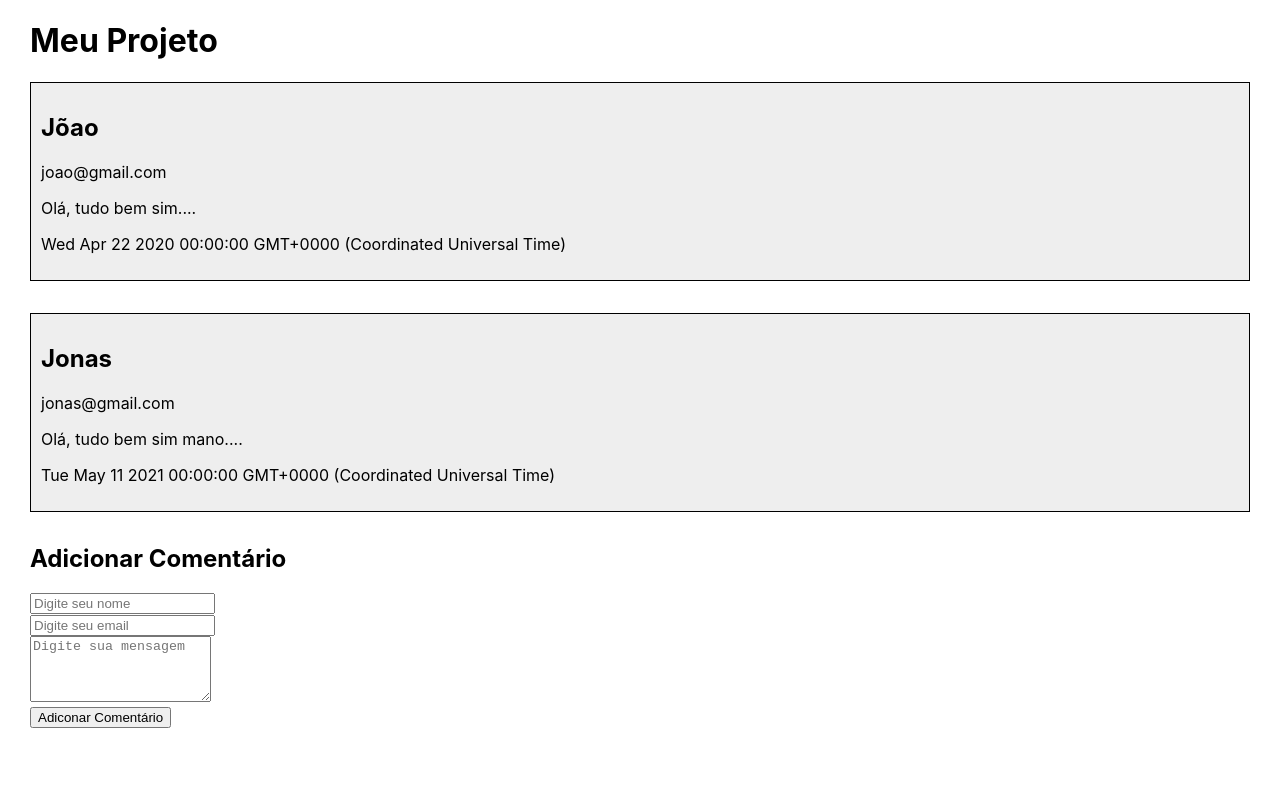
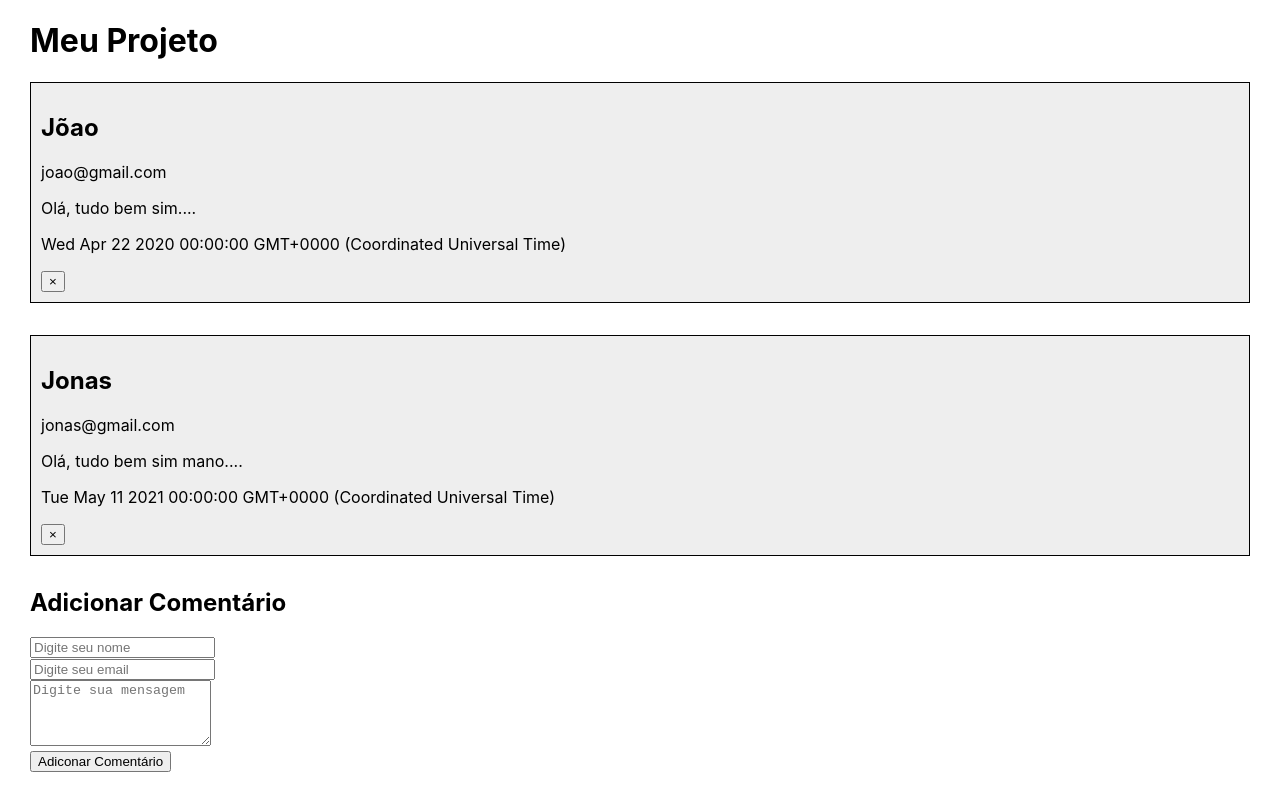
Before and after one commit to natharaujos/react-codes, a React (Create React App) app in the folder comment-list/: page / in a window 1280 px wide. Built offline with nearby package versions, Linux system fonts and the light colour scheme.

Commit message:
integrando componentes para remoção de comentários

```diff
--- a/comment-list/src/App.js
+++ b/comment-list/src/App.js
@@ -44,6 +44,12 @@
     })
   }
 
+  removerComentario = (comentario) => {
+    let lista = this.state.comentarios;
+    lista = lista.filter(c => c !== comentario);
+    this.setState({ comentarios: lista });
+  }
+
   digitandoValor = (evento) => {
     const { name,value } = evento.target;
     this.setState({ novoComentario: {...this.state.novoComentario, [name]: value} })
@@ -55,7 +61,12 @@
         <h1>Meu Projeto</h1>
 
         {this.state.comentarios.map((comentario, indice) => (
-          <Comentario key={indice} name={comentario.nome} email={comentario.email} date={comentario.date}>
+          <Comentario
+            key={indice}
+            name={comentario.nome}
+            email={comentario.email}
+            date={comentario.date}
+            onRemove={this.removerComentario.bind(this, comentario)}>
             {comentario.mensagem}
           </Comentario>
         ))}
--- a/comment-list/src/components/Comentario.js
+++ b/comment-list/src/components/Comentario.js
@@ -7,6 +7,7 @@
         <p>{props.email}</p>
         <p>{props.children}</p>
         <p>{props.date.toString()}</p>
+        <button onClick={props.onRemove}>&times;</button>
     </div>
 );
 
```
